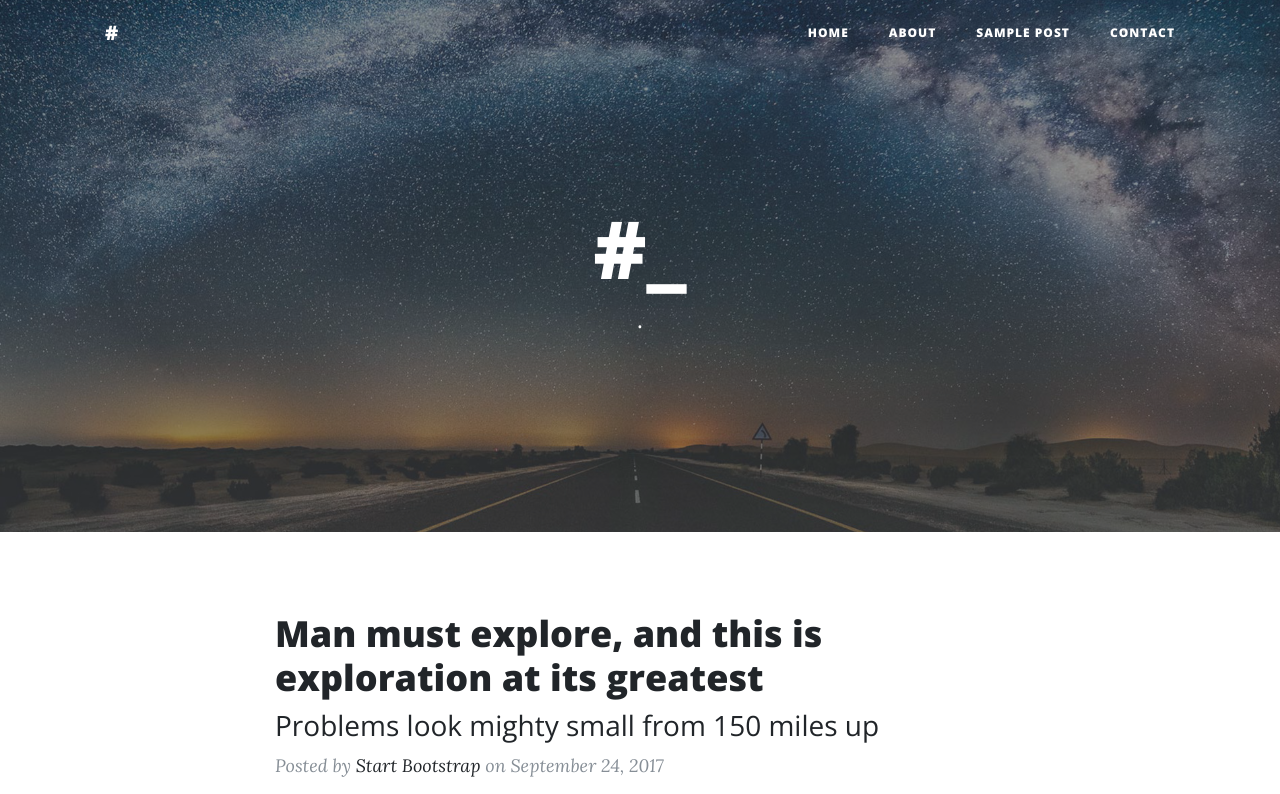
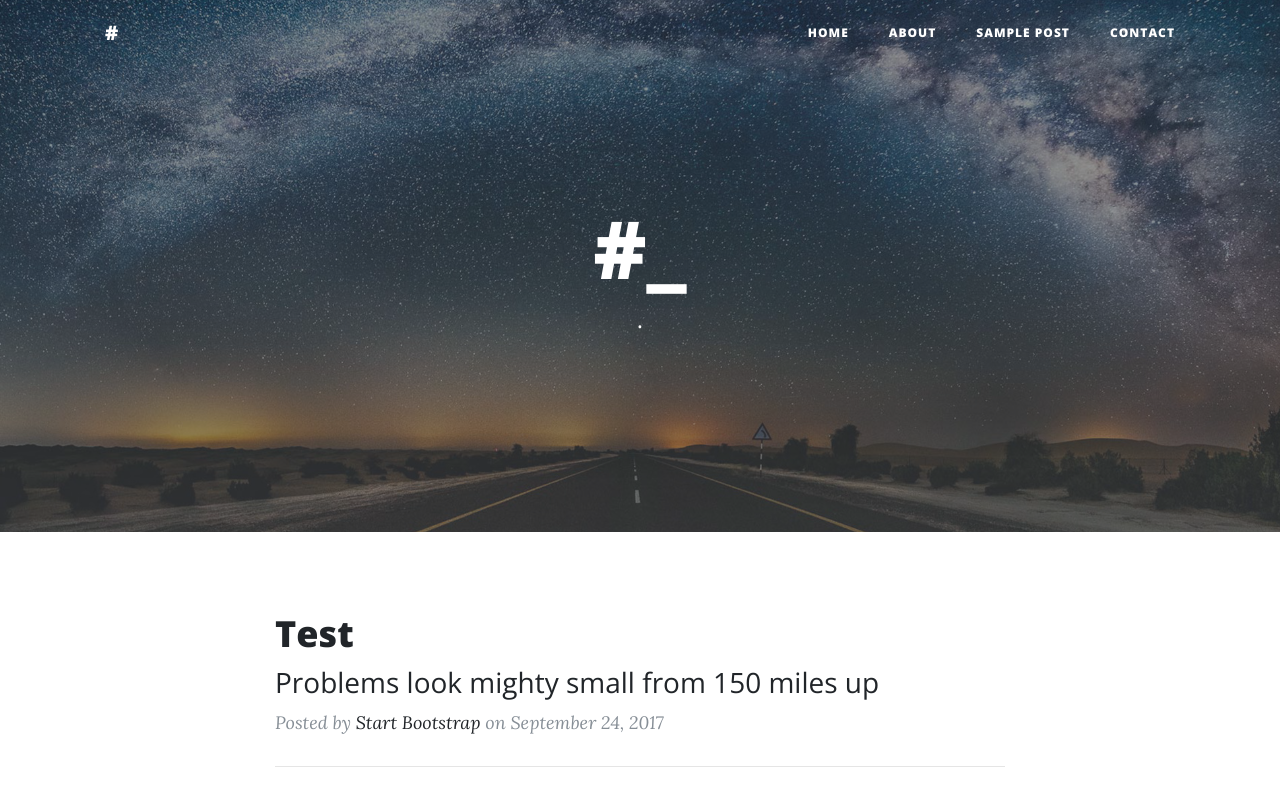
Before and after one commit to AAvictuRs/pwa, a website: page index.html in a window 1280 px wide. Shown: the top 794 px of the page. Drawn offline with nearby package versions, Linux system fonts and the light colour scheme.

Commit message:
Add files via upload

```diff
--- a/index.html
+++ b/index.html
@@ -74,7 +74,7 @@
           <div class="post-preview">
             <a href="post.html">
               <h2 class="post-title">
-                Man must explore, and this is exploration at its greatest
+                Test
               </h2>
               <h3 class="post-subtitle">
                 Problems look mighty small from 150 miles up
@@ -179,5 +179,5 @@
     <script src="js/clean-blog.min.js"></script>
 
   </body>
-
+<video src="video/video.mp4" width="640" height="480" controls></video
 </html>
```
